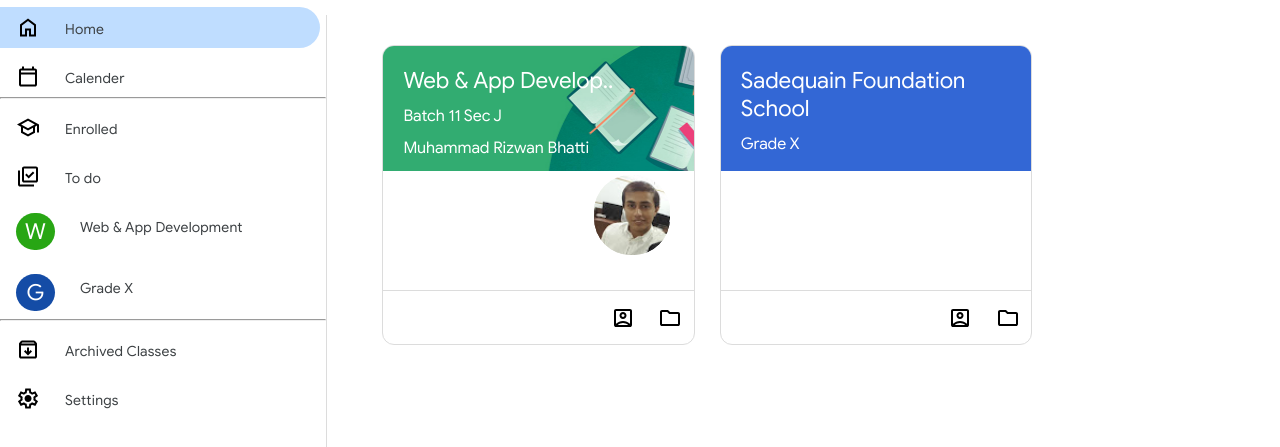
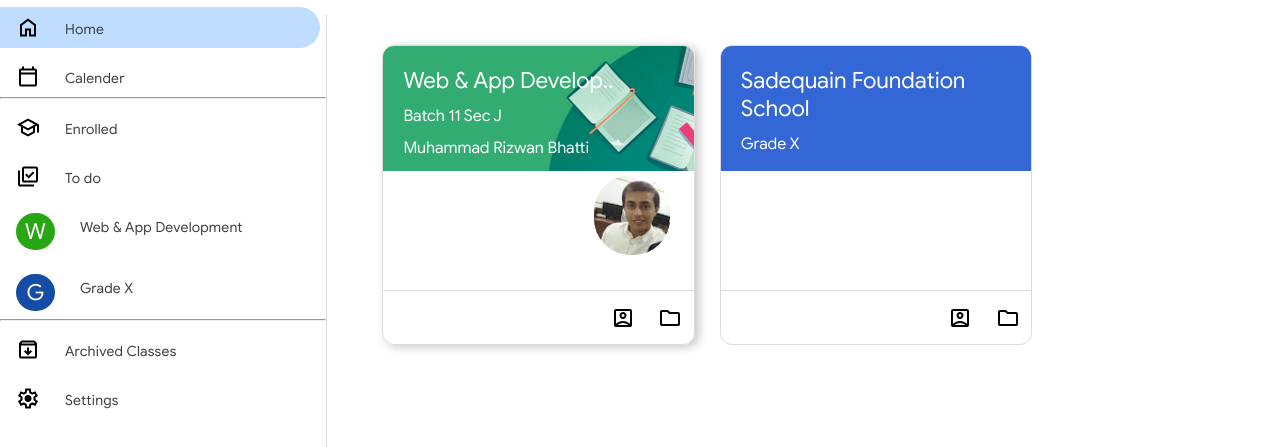
Before and after one commit to ammarahm69/Google-Classroom-Clone, a plain HTML site: page index.html in a window 1280 px wide. In both pictures the pointer is over the element 538 px from the left and 276 px from the top of the page. Shown: the part 81-528 px from the top of the page. Drawn offline with nearby package versions, Linux system fonts and the light colour scheme.

Commit message:
hove added

```diff
--- a/CSS/style.css
+++ b/CSS/style.css
@@ -152,6 +152,10 @@
     border: 1px solid gainsboro;
     margin-left: 25px;
 }
+#box:hover{
+    box-shadow: 4px 2px 10px rgb(201, 199, 199);
+    cursor: pointer;
+}
 #pic{
     border-top-right-radius: 11px;
     border-top-left-radius: 11px;
```
